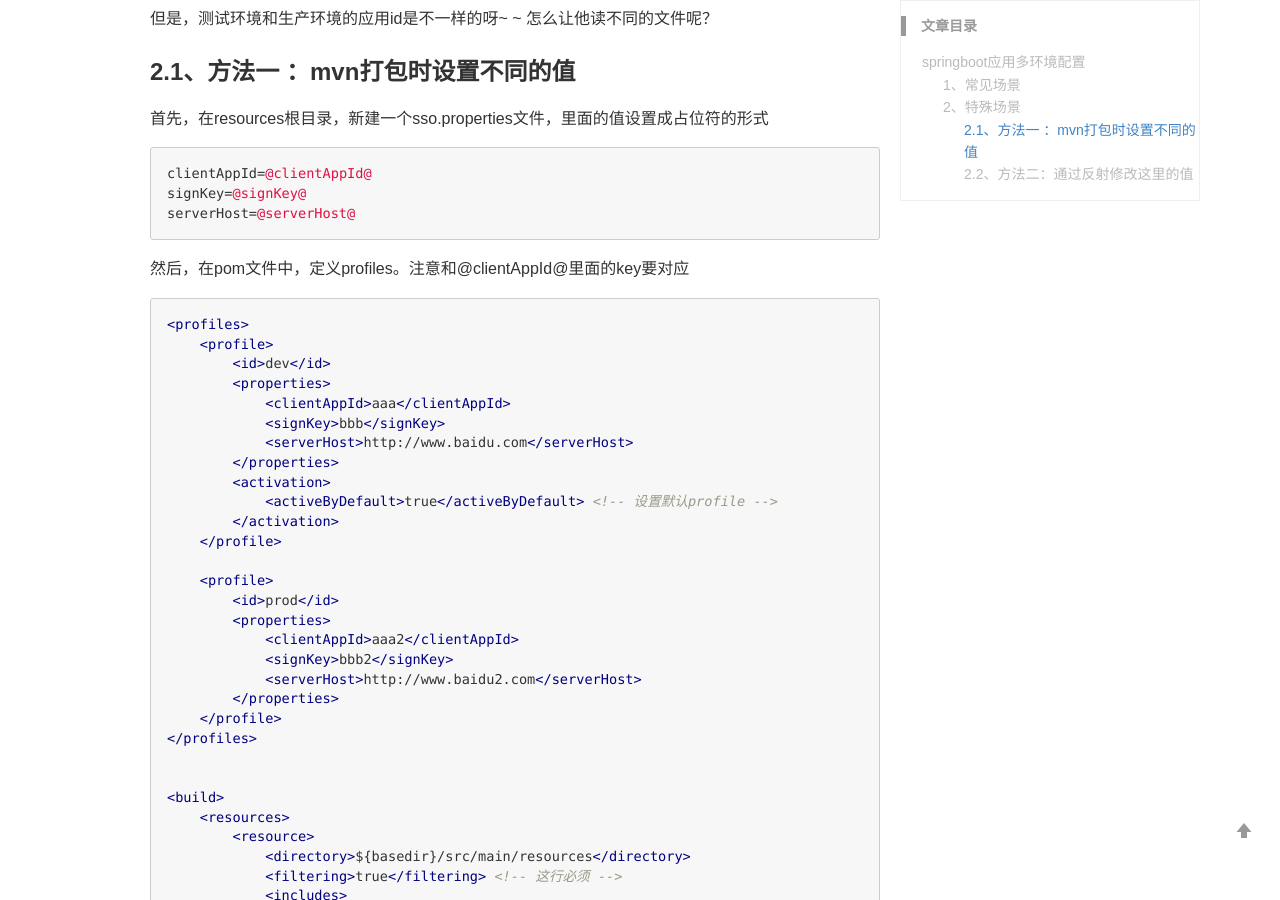
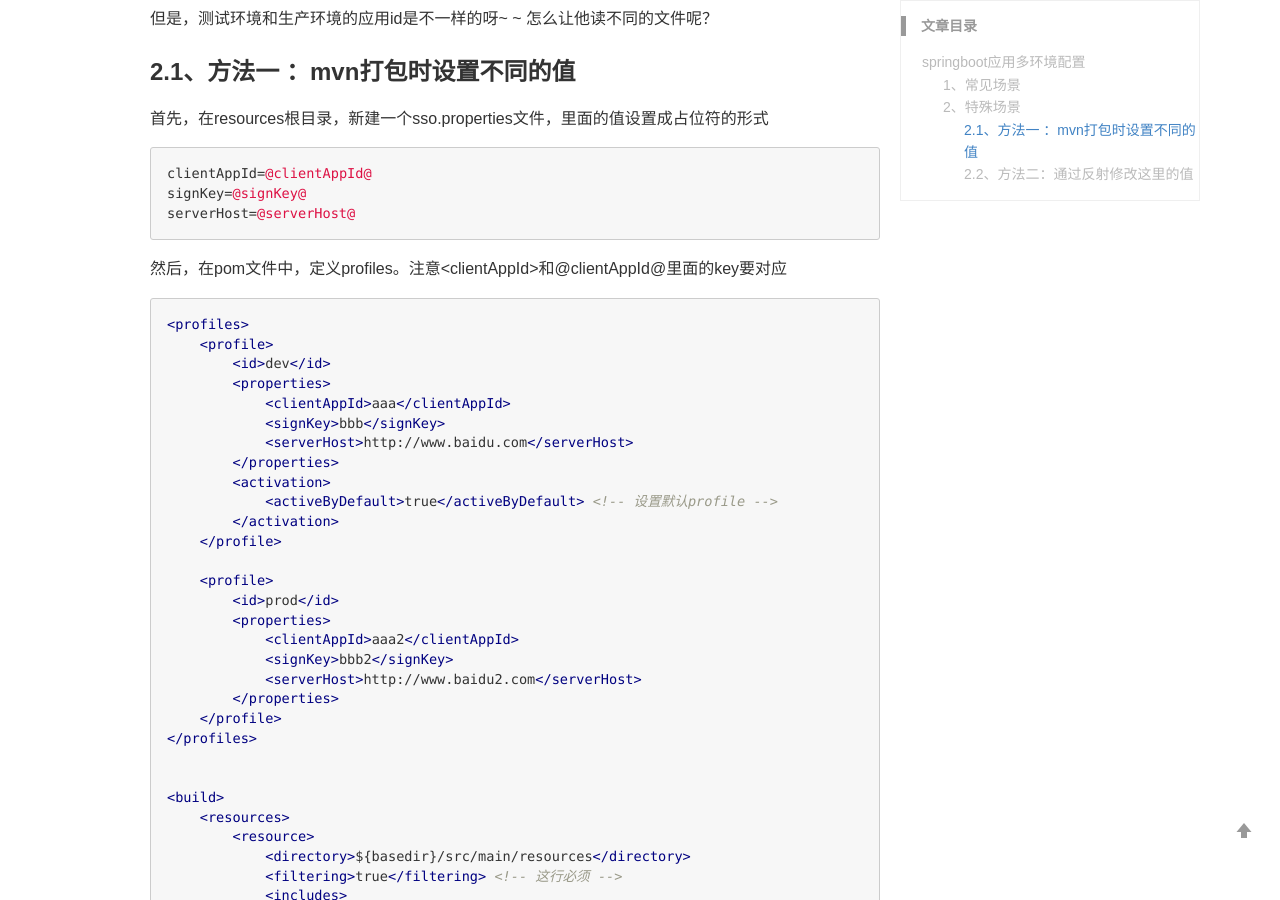
Before and after one commit to yejg/yejg.github.io, a Jekyll site: the page built from _posts/2020-12-07-springboot-multi-conf.md, in a window 1280 px wide and 900 px high, scrolled down 1452 px. Built offline with Jekyll 4.4.1, drawn with Linux system fonts in a browser that asks for light colours; comment, search, counter and statistics services are not loaded.

Commit message:
尖括号显示问题

````diff
--- a/_posts/2020-12-07-springboot-multi-conf.md
+++ b/_posts/2020-12-07-springboot-multi-conf.md
@@ -79,7 +79,7 @@ signKey=@signKey@
 serverHost=@serverHost@
 ```
 
-然后，在pom文件中，定义profiles。注意<clientAppId>和@clientAppId@里面的key要对应
+然后，在pom文件中，定义profiles。注意&lt;clientAppId&gt;和@clientAppId@里面的key要对应
 
 ```xml
 <profiles>
@@ -131,7 +131,7 @@ mvn clean package -DskipTests -Pdev -X
 
 2.  检查配置文件中写的占位符用的分隔符。我上面写成 @clientAppId@ 是因为spring-boot-starter-parent.pom文件中，定义的是
 
-    <resource.delimiter>@</resource.delimiter>
+    >   <resource.delimiter>@</resource.delimiter>
 
 
 
````
